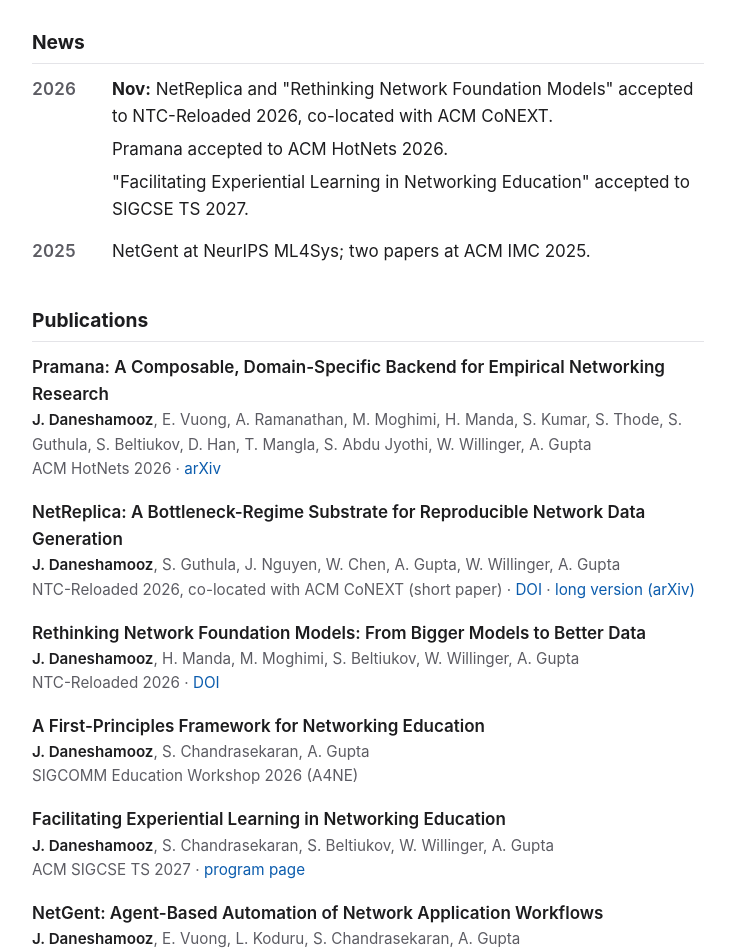
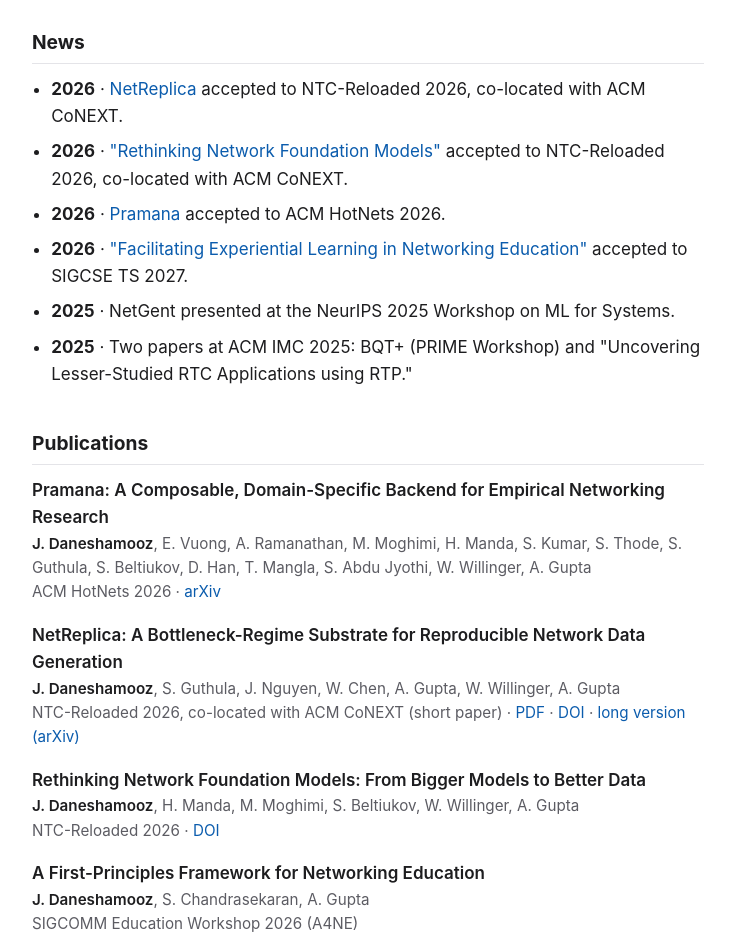
Before and after one commit to jaber-the-great/jaber-the-great.github.io, a plain HTML site: page index.html in a window 1280 px wide. Shown: the part 680-1629 px from the top of the page, without its empty margins (272-1007 px from the left). Drawn offline with Linux system fonts and the light colour scheme.

Commit message:
News: one bullet per item with year only and links; host NetReplica NTC-R paper
Co-Authored-By: Claude Sonnet 5.5 <noreply@anthropic.com>

```diff
--- a/index.html
+++ b/index.html
@@ -28,10 +28,12 @@
 
   <h2>News</h2>
   <ul class="news">
-    <li><time>2026</time><span><strong>Nov:</strong> NetReplica and "Rethinking Network Foundation Models" accepted to NTC-Reloaded 2026, co-located with ACM CoNEXT.</span></li>
-    <li><time></time><span>Pramana accepted to ACM HotNets 2026.</span></li>
-    <li><time></time><span>"Facilitating Experiential Learning in Networking Education" accepted to SIGCSE TS 2027.</span></li>
-    <li><time>2025</time><span>NetGent at NeurIPS ML4Sys; two papers at ACM IMC 2025.</span></li>
+    <li><strong>2026</strong> · <a href="papers/NetReplica_NTC-R_2026.pdf">NetReplica</a> accepted to NTC-Reloaded 2026, co-located with ACM CoNEXT.</li>
+    <li><strong>2026</strong> · <a href="https://doi.org/10.1145/3843199.3857225">"Rethinking Network Foundation Models"</a> accepted to NTC-Reloaded 2026, co-located with ACM CoNEXT.</li>
+    <li><strong>2026</strong> · <a href="https://arxiv.org/abs/2607.26352">Pramana</a> accepted to ACM HotNets 2026.</li>
+    <li><strong>2026</strong> · <a href="https://2027.sigcse-ts.acm.org/details/sigcse-ts-2027-Papers-1/69/Facilitating-Experiential-Learning-in-Networking-Education">"Facilitating Experiential Learning in Networking Education"</a> accepted to SIGCSE TS 2027.</li>
+    <li><strong>2025</strong> · NetGent presented at the NeurIPS 2025 Workshop on ML for Systems.</li>
+    <li><strong>2025</strong> · Two papers at ACM IMC 2025: BQT+ (PRIME Workshop) and "Uncovering Lesser-Studied RTC Applications using RTP."</li>
   </ul>
 
   <h2>Publications</h2>
@@ -44,7 +46,7 @@
     <li>
       <span class="title">NetReplica: A Bottleneck-Regime Substrate for Reproducible Network Data Generation</span>
       <span class="authors"><span class="me">J. Daneshamooz</span>, S. Guthula, J. Nguyen, W. Chen, A. Gupta, W. Willinger, A. Gupta</span>
-      <span class="venue">NTC-Reloaded 2026, co-located with ACM CoNEXT (short paper) · <a href="https://doi.org/10.1145/3843199.3857224">DOI</a> · <a href="https://arxiv.org/abs/2507.13476">long version (arXiv)</a></span>
+      <span class="venue">NTC-Reloaded 2026, co-located with ACM CoNEXT (short paper) · <a href="papers/NetReplica_NTC-R_2026.pdf">PDF</a> · <a href="https://doi.org/10.1145/3843199.3857224">DOI</a> · <a href="https://arxiv.org/abs/2507.13476">long version (arXiv)</a></span>
     </li>
     <li>
       <span class="title">Rethinking Network Foundation Models: From Bigger Models to Better Data</span>
--- a/style.css
+++ b/style.css
@@ -55,11 +55,11 @@ p { margin: 0 0 1rem; }
 .links a { white-space: nowrap; }
 .links span { color: var(--muted); padding: 0 .25rem; }
 
-.news, .pubs, .plain { list-style: none; padding: 0; margin: 0; }
-.news li, .plain li { display: grid; grid-template-columns: 5rem 1fr; margin-bottom: .5rem; }
-.news time, .plain time { color: var(--muted); font-variant-numeric: tabular-nums; font-weight: 600; }
-.news li { margin-bottom: .35rem; }
-.news li + li:has(time:not(:empty)) { margin-top: .9rem; }
+.pubs, .plain { list-style: none; padding: 0; margin: 0; }
+.news { padding-left: 1.2rem; margin: 0; }
+.news li { margin-bottom: .5rem; }
+.plain li { display: grid; grid-template-columns: 5rem 1fr; margin-bottom: .5rem; }
+.plain time { color: var(--muted); font-weight: 600; }
 
 .pubs li { margin-bottom: 1.1rem; }
 .pubs .title { font-weight: 600; }
```
Also changed, not shown: 1 other file.
